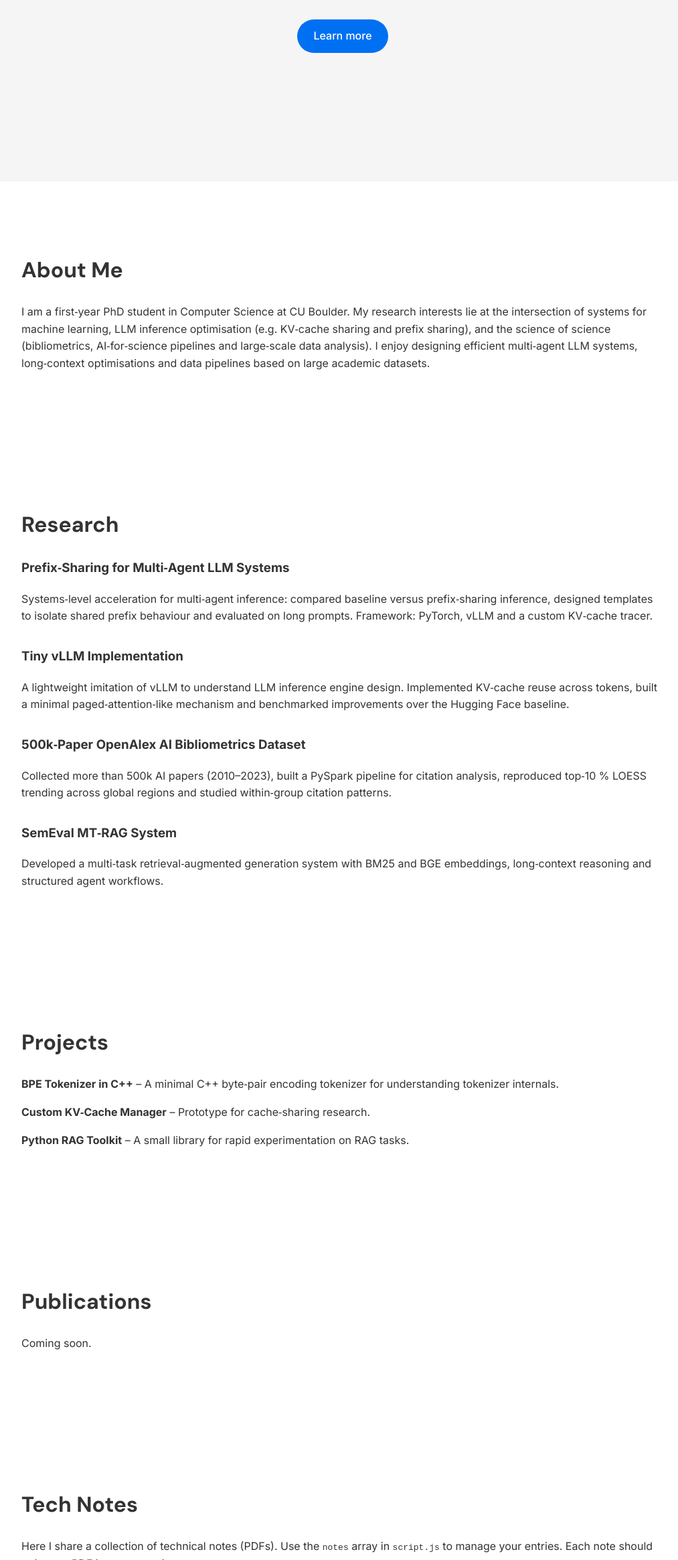
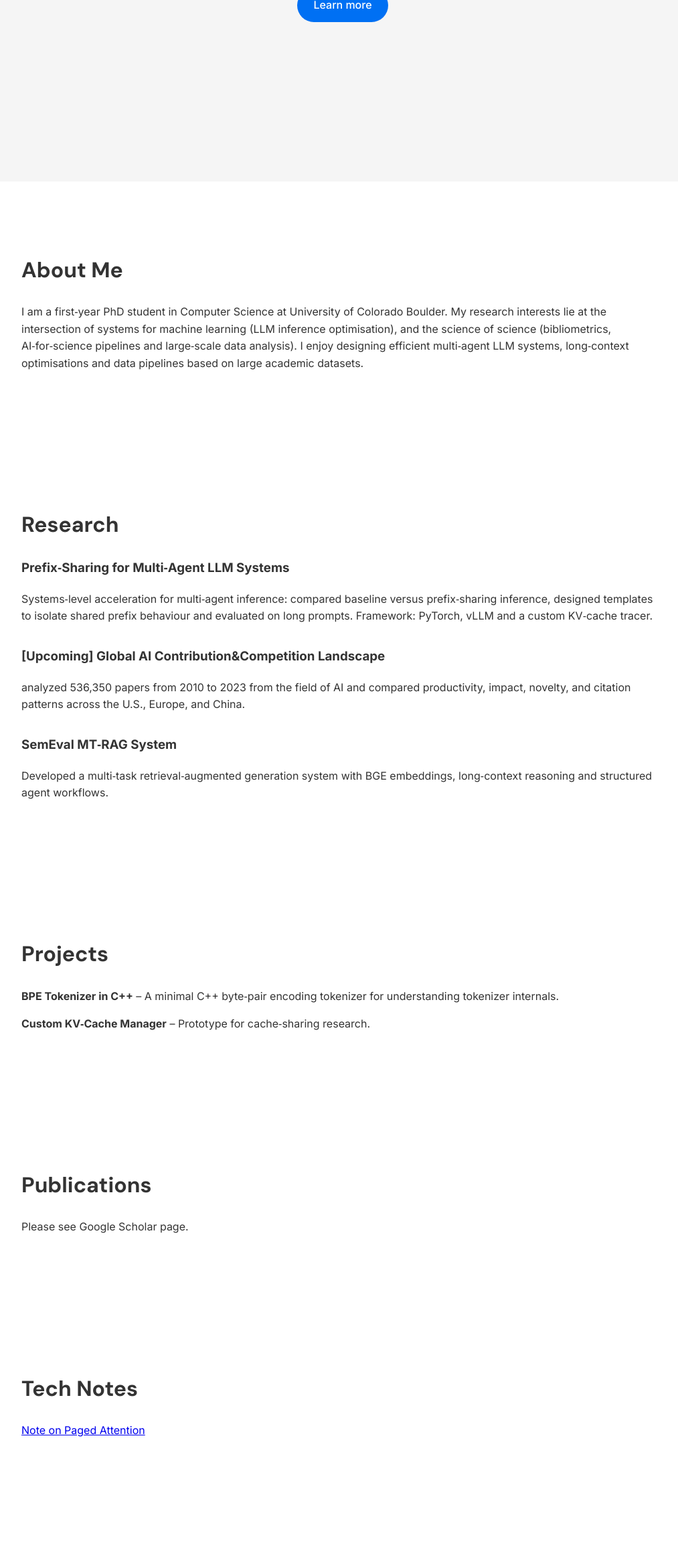
Before and after one commit to Sendoh-code/Sendoh-code.github.io, a plain HTML site: page index.html in a window 1280 px wide. Shown: the part 471-2800 px from the top of the page at 67% size, without its empty margins (128-1141 px from the left). Drawn offline with Linux system fonts and the light colour scheme.

Commit message:
Update index.html

```diff
--- a/index.html
+++ b/index.html
@@ -3,7 +3,7 @@
 <head>
   <meta charset="UTF-8">
   <meta name="viewport" content="width=device-width, initial-scale=1.0">
-  <title>Yifan Li | Personal Website</title>
+  <title>Yifan Tian | Personal Website</title>
   <!-- Preconnect to improve Google Fonts loading -->
   <link rel="preconnect" href="https://fonts.gstatic.com" crossorigin>
   <!-- Import recommended fonts: DM Sans for headings and Inter for body text.
@@ -15,7 +15,7 @@
 <body>
   <header>
     <nav class="container">
-      <div class="logo">Yifan&nbsp;Li</div>
+      <div class="logo">Yifan&nbsp;Tian</div>
       <ul class="nav-links">
         <li><a href="#home">Home</a></li>
         <li><a href="#about">About</a></li>
@@ -39,8 +39,8 @@
          into view as you scroll down the page. -->
     <section id="home" class="hero fade-in appear">
       <div class="container">
-        <h1>Hello, I’m Yifan Li.</h1>
-        <p>I’m a PhD student in Computer Science at CU Boulder. I build systems for machine learning, optimize LLM inference, and explore the science of science.</p>
+        <h1>Hello, I’m Yifan Tian.</h1>
+
         <a href="#about" class="btn">Learn more</a>
       </div>
     </section>
@@ -48,7 +48,7 @@
     <section id="about" class="fade-in">
       <div class="container">
         <h2>About Me</h2>
-        <p>I am a first‑year PhD student in Computer Science at CU Boulder. My research interests lie at the intersection of systems for machine learning, LLM inference optimisation (e.g. KV‑cache sharing and prefix sharing), and the science of science (bibliometrics, AI‑for‑science pipelines and large‑scale data analysis). I enjoy designing efficient multi‑agent LLM systems, long‑context optimisations and data pipelines based on large academic datasets.</p>
+        <p>I am a first‑year PhD student in Computer Science at University of Colorado Boulder. My research interests lie at the intersection of systems for machine learning (LLM inference optimisation), and the science of science (bibliometrics, AI‑for‑science pipelines and large‑scale data analysis). I enjoy designing efficient multi‑agent LLM systems, long‑context optimisations and data pipelines based on large academic datasets.</p>
       </div>
     </section>
     <!-- Research -->
@@ -59,17 +59,14 @@
           <h3>Prefix‑Sharing for Multi‑Agent LLM Systems</h3>
           <p>Systems‑level acceleration for multi‑agent inference: compared baseline versus prefix‑sharing inference, designed templates to isolate shared prefix behaviour and evaluated on long prompts. Framework: PyTorch, vLLM and a custom KV‑cache tracer.</p>
         </div>
+
         <div class="item">
-          <h3>Tiny vLLM Implementation</h3>
-          <p>A lightweight imitation of vLLM to understand LLM inference engine design. Implemented KV‑cache reuse across tokens, built a minimal paged‑attention‑like mechanism and benchmarked improvements over the Hugging Face baseline.</p>
-        </div>
-        <div class="item">
-          <h3>500k‑Paper OpenAlex AI Bibliometrics Dataset</h3>
-          <p>Collected more than 500k AI papers (2010–2023), built a PySpark pipeline for citation analysis, reproduced top‑10 % LOESS trending across global regions and studied within‑group citation patterns.</p>
+          <h3>[Upcoming] Global AI Contribution&Competition Landscape</h3>
+          <p>analyzed 536,350 papers from 2010 to 2023 from the field of AI and compared productivity, impact, novelty, and citation patterns across the U.S., Europe, and China.</p>
         </div>
         <div class="item">
           <h3>SemEval MT‑RAG System</h3>
-          <p>Developed a multi‑task retrieval‑augmented generation system with BM25 and BGE embeddings, long‑context reasoning and structured agent workflows.</p>
+          <p>Developed a multi‑task retrieval‑augmented generation system with BGE embeddings, long‑context reasoning and structured agent workflows.</p>
         </div>
       </div>
     </section>
@@ -80,7 +77,6 @@
         <ul class="project-list">
           <li><strong>BPE Tokenizer in C++</strong> – A minimal C++ byte‑pair encoding tokenizer for understanding tokenizer internals.</li>
           <li><strong>Custom KV‑Cache Manager</strong> – Prototype for cache‑sharing research.</li>
-          <li><strong>Python RAG Toolkit</strong> – A small library for rapid experimentation on RAG tasks.</li>
         </ul>
       </div>
     </section>
@@ -88,7 +84,7 @@
     <section id="publications" class="fade-in">
       <div class="container">
         <h2>Publications</h2>
-        <p>Coming soon.</p>
+        <p>Please see Google Scholar page.</p>
       </div>
     </section>
 
@@ -103,11 +99,7 @@
     <section id="technotes" class="fade-in">
       <div class="container">
         <h2>Tech Notes</h2>
-        <p>
-          Here I share a collection of technical notes (PDFs). Use the
-          <code>notes</code> array in <code>script.js</code> to manage your entries. Each note
-          should point to a PDF in your repository.
-        </p>
+
         <ul id="tech-notes-list" class="project-list"></ul>
       </div>
     </section>
@@ -115,15 +107,15 @@
     <section id="contact" class="fade-in">
       <div class="container">
         <h2>Contact</h2>
-        <p>Email: <a href="mailto:your.email@example.com">your.email@example.com</a></p>
-        <p>GitHub: <a href="https://github.com/yourusername">github.com/yourusername</a></p>
-        <p>Google Scholar: <a href="https://scholar.google.com/citations?user=XXXXXXXX">Google Scholar</a></p>
+        <p>Email: <a>Yifan.Tian@colorado.edu</a></p>
+        <p>GitHub: <a href="https://github.com/Sendoh-code">Yifan's Github</a></p>
+        <p>Google Scholar: <a href="https://scholar.google.com/citations?user=3CmlC0wAAAAJ&hl=en">Google Scholar</a></p>
       </div>
     </section>
   </main>
   <footer>
     <div class="container">
-      <p>&copy; 2025 Yifan Li. All rights reserved.</p>
+      <p>&copy; 2025 Yifan Tian. All rights reserved.</p>
     </div>
   </footer>
   <script src="script.js"></script>
```
